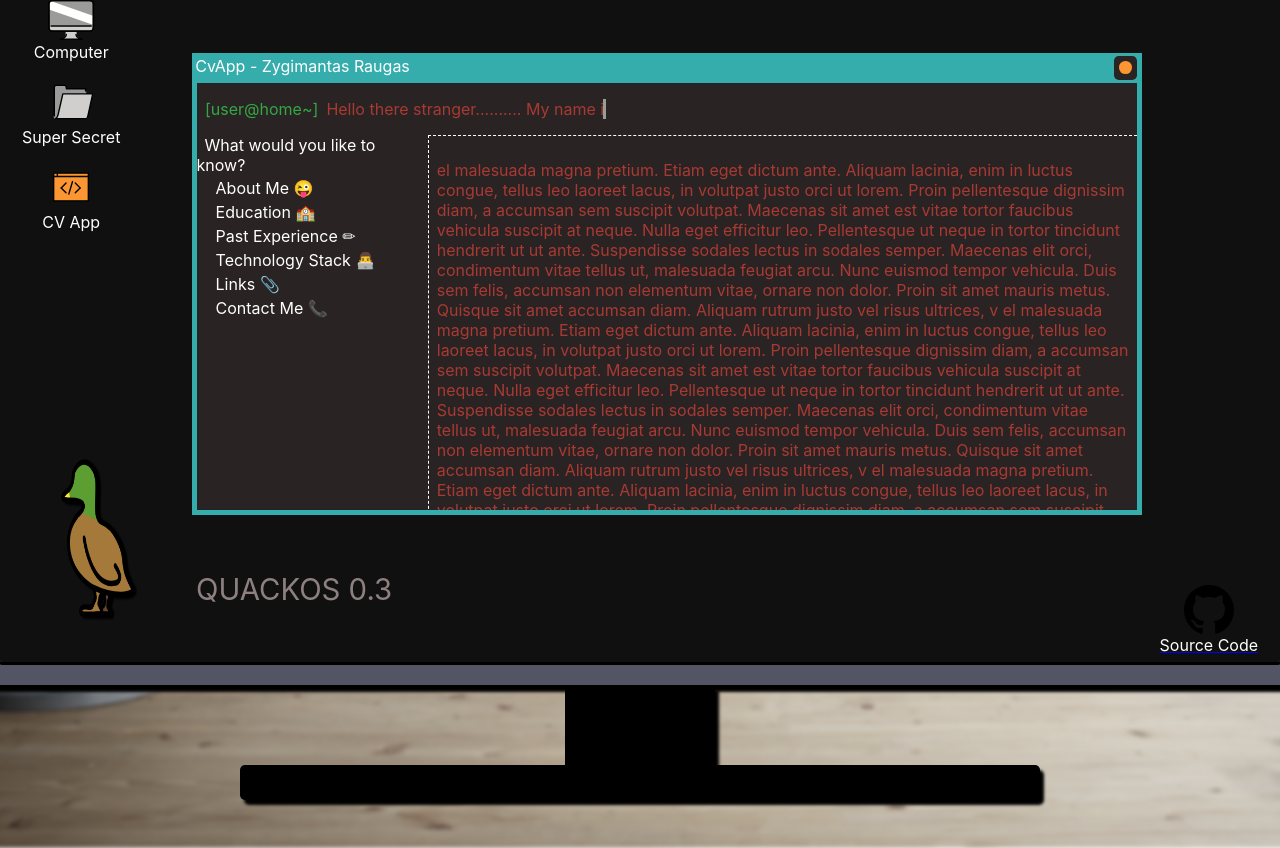
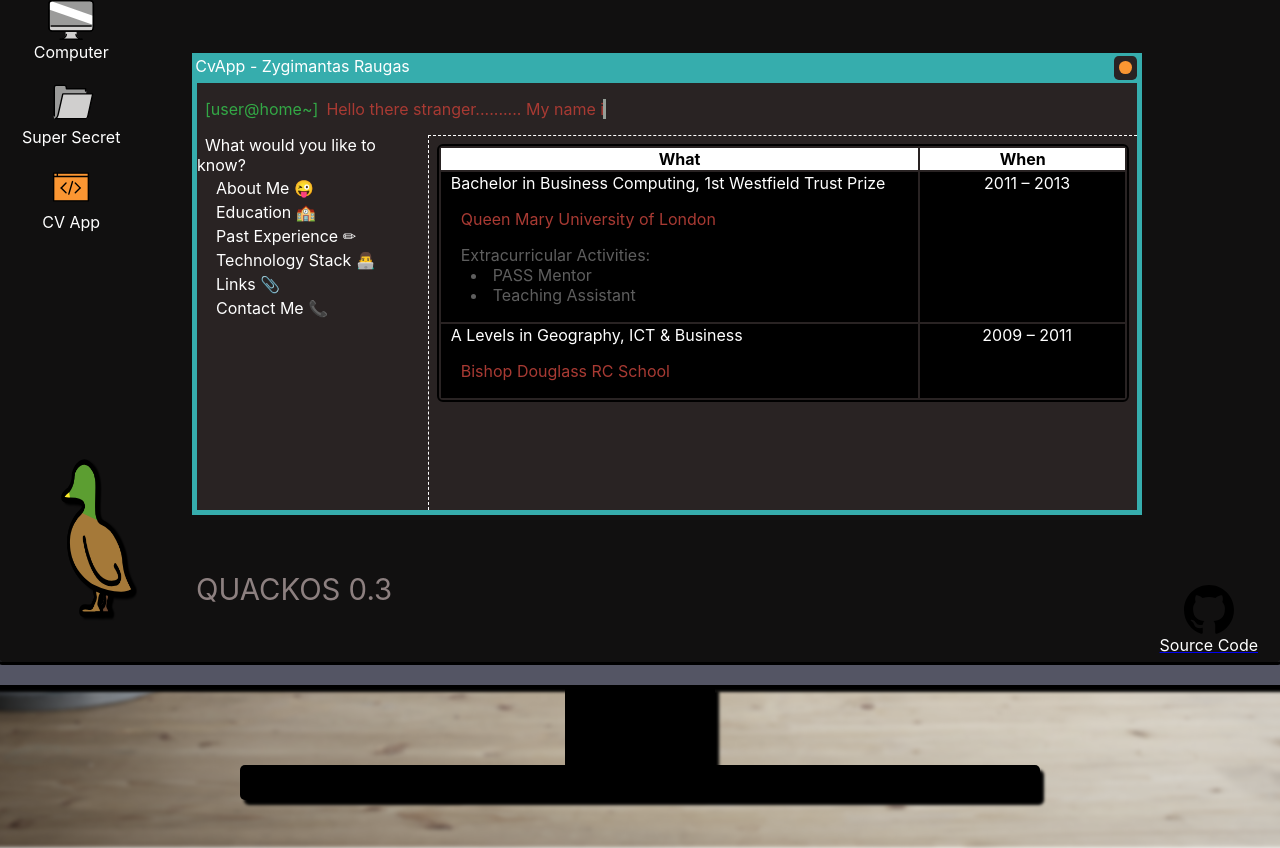
Before and after one commit to igiz/pages, a React (Create React App) app: page /education in a window 1280 px wide. Both pictures are taken after a click on the link "CV App". Shown: the top 848 px of the page. Built offline with nearby package versions, Linux system fonts and the light colour scheme.

Commit message:
Add AboutMe and Education content.

```diff
--- /dev/null
+++ b/src/components/Common.tsx
@@ -0,0 +1,19 @@
+import styled from "styled-components";
+
+export const SmallImage = styled.img`
+    width: 120px;
+    height: 100px;
+    border: 0.1rem solid white;
+    border-radius: 5px;
+    margin: 1rem;
+`;
+
+export const FlexContainer = styled.div<{ direction: "row" | "column" }>`
+    display: flex;
+    flex-direction: ${props => props.direction};
+    flex-basis: 100%;
+`;
+
+export const ColoredSpan = styled.span<{ color: string }>`
+    color: ${props => props.color};
+`;
--- a/src/components/CvApp.tsx
+++ b/src/components/CvApp.tsx
@@ -9,13 +9,10 @@
 
 import { NavLink } from '../types/types';
 import linkConfig from '../links.json';
-import profile from '../assets/profile.jpg';
-
-
-
-const ColoredSpan = styled.span<{ color: string }>`
-    color: ${props => props.color};
-`;
+import { ColoredSpan, FlexContainer } from './Common';
+import About from './views/About';
+import Education from './views/Education';
+import ComingSoon from './views/Experience';
 
 const ConsoleLine = styled.p`
     * {
@@ -46,11 +43,7 @@
     }
 `;
 
-const FlexContainer = styled.div<{ direction: "row" | "column" }>`
-    display: flex;
-    flex-direction: ${props => props.direction};
-    flex-basis: 100%;
-`;
+
 
 const ContentsContainer = styled.div`
     flex: 3;
@@ -61,14 +54,6 @@
     p {
         color: #A83A33
     }
-`;
-
-const SmallImage = styled.img`
-    width: 120px;
-    height: 100px;
-    border: 0.1rem solid white;
-    border-radius: 5px;
-    margin: 1rem;
 `;
 
 const NavigationContainer = styled.div`
@@ -134,6 +119,9 @@
                             <Route path="/education">
                                 <Education />
                             </Route>
+                            <Route path={["/experience", "/tech", "/links", "/contact"]}>
+                                <ComingSoon />
+                            </Route>
                         </Switch>
 
                     </FlexContainer>
@@ -143,57 +131,4 @@
     </Router >
 }
 
-
-const Education: React.FC = () => {
-    return <FlexContainer direction={"column"}>
-        <p> el malesuada magna pretium. Etiam eget dictum ante. Aliquam lacinia, enim in luctus congue, tellus leo laoreet lacus, in volutpat justo orci ut lorem.
-            Proin pellentesque dignissim diam, a accumsan sem suscipit volutpat.                            Maecenas sit amet est vitae tortor faucibus vehicula suscipit at neque.
-            Nulla eget efficitur leo. Pellentesque ut neque in tortor tincidunt hendrerit ut ut ante.
-            Suspendisse sodales lectus in sodales semper. Maecenas elit orci, condimentum vitae tellus ut, malesuada feugiat arcu. Nunc euismod tempor vehicula. Duis sem felis,
-            accumsan non elementum vitae, ornare non dolor. Proin sit amet mauris metus. Quisque sit amet accumsan diam. Aliquam rutrum justo vel risus ultrices, v
-            el malesuada magna pretium. Etiam eget dictum ante. Aliquam lacinia, enim in luctus congue, tellus leo laoreet lacus, in volutpat justo orci ut lorem.
-            Proin pellentesque dignissim diam, a accumsan sem suscipit volutpat.                            Maecenas sit amet est vitae tortor faucibus vehicula suscipit at neque.
-            Nulla eget efficitur leo. Pellentesque ut neque in tortor tincidunt hendrerit ut ut ante.
-            Suspendisse sodales lectus in sodales semper. Maecenas elit orci, condimentum vitae tellus ut, malesuada feugiat arcu. Nunc euismod tempor vehicula. Duis sem felis,
-            accumsan non elementum vitae, ornare non dolor. Proin sit amet mauris metus. Quisque sit amet accumsan diam. Aliquam rutrum justo vel risus ultrices, v
-            el malesuada magna pretium. Etiam eget dictum ante. Aliquam lacinia, enim in luctus congue, tellus leo laoreet lacus, in volutpat justo orci ut lorem.
-            Proin pellentesque dignissim diam, a accumsan sem suscipit volutpat.
-        </p>
-    </FlexContainer>
-}
-
-const About: React.FC = () => {
-    return <>
-        <SmallImage src={profile} />
-        <FlexContainer direction={"column"}>
-            <ColoredSpan color={"white"}>About Me</ColoredSpan>
-            <p>Lorem ipsum dolor sit amet, consectetur adipiscing elit.
-                Maecenas sit amet est vitae tortor faucibus vehicula suscipit at neque.
-                Nulla eget efficitur leo. Pellentesque ut neque in tortor tincidunt hendrerit ut ut ante.
-                Suspendisse sodales lectus in sodales semper. Maecenas elit orci, condimentum vitae tellus ut, malesuada feugiat arcu. Nunc euismod tempor vehicula. Duis sem felis,
-                accumsan non elementum vitae, ornare non dolor. Proin sit amet mauris metus. Quisque sit amet accumsan diam. Aliquam rutrum justo vel risus ultrices, v
-                el malesuada magna pretium. Etiam eget dictum ante. Aliquam lacinia, enim in luctus congue, tellus leo laoreet lacus, in volutpat justo orci ut lorem.
-                Proin pellentesque dignissim diam, a accumsan sem suscipit volutpat.                            Maecenas sit amet est vitae tortor faucibus vehicula suscipit at neque.
-                Nulla eget efficitur leo. Pellentesque ut neque in tortor tincidunt hendrerit ut ut ante.
-                Suspendisse sodales lectus in sodales semper. Maecenas elit orci, condimentum vitae tellus ut, malesuada feugiat arcu. Nunc euismod tempor vehicula. Duis sem felis,
-                accumsan non elementum vitae, ornare non dolor. Proin sit amet mauris metus. Quisque sit amet accumsan diam. Aliquam rutrum justo vel risus ultrices, v
-                el malesuada magna pretium. Etiam eget dictum ante. Aliquam lacinia, enim in luctus congue, tellus leo laoreet lacus, in volutpat justo orci ut lorem.
-                Proin pellentesque dignissim diam, a accumsan sem suscipit volutpat.                            Maecenas sit amet est vitae tortor faucibus vehicula suscipit at neque.
-                Nulla eget efficitur leo. Pellentesque ut neque in tortor tincidunt hendrerit ut ut ante.
-                Suspendisse sodales lectus in sodales semper. Maecenas elit orci, condimentum vitae tellus ut, malesuada feugiat arcu. Nunc euismod tempor vehicula. Duis sem felis,
-                accumsan non elementum vitae, ornare non dolor. Proin sit amet mauris metus. Quisque sit amet accumsan diam. Aliquam rutrum justo vel risus ultrices, v
-                el malesuada magna pretium. Etiam eget dictum ante. Aliquam lacinia, enim in luctus congue, tellus leo laoreet lacus, in volutpat justo orci ut lorem.
-                Proin pellentesque dignissim diam, a accumsan sem suscipit volutpat.                            Maecenas sit amet est vitae tortor faucibus vehicula suscipit at neque.
-                Nulla eget efficitur leo. Pellentesque ut neque in tortor tincidunt hendrerit ut ut ante.
-                Suspendisse sodales lectus in sodales semper. Maecenas elit orci, condimentum vitae tellus ut, malesuada feugiat arcu. Nunc euismod tempor vehicula. Duis sem felis,
-                accumsan non elementum vitae, ornare non dolor. Proin sit amet mauris metus. Quisque sit amet accumsan diam. Aliquam rutrum justo vel risus ultrices, v
-                el malesuada magna pretium. Etiam eget dictum ante. Aliquam lacinia, enim in luctus congue, tellus leo laoreet lacus, in volutpat justo orci ut lorem.
-                Proin pellentesque dignissim diam, a accumsan sem suscipit volutpat.
-            </p>
-            <p>(This section will be filled soon , I promise)</p>
-            <p>♪┏(・o･)┛♪┗ ( ･o･) ┓♪</p>
-        </FlexContainer>
-    </>
-}
-
 export default CvApp;
--- /dev/null
+++ b/src/components/views/About.tsx
@@ -0,0 +1,28 @@
+import React from 'react';
+import styled from 'styled-components';
+
+import { ColoredSpan, FlexContainer, SmallImage } from '../Common';
+import profile from '../../assets/profile.jpg';
+
+const Container = styled(FlexContainer)`
+    img {
+        margin-top: 40px;
+    }
+`
+
+const About: React.FC = () => {
+    return <Container direction={"row"}>
+        <SmallImage src={profile} />
+        <FlexContainer direction={"column"}>
+            <ColoredSpan color={"white"}>About Me</ColoredSpan>
+            <p>Software Engineer based in London with over 8 years’ experience in the software development industry.
+                Over this period, I have worked in various teams and gathered knowledge in various technologies to implement and maintain applications for financial reporting, budgeting, analytics and BIM data on both web and desktop applications.
+                I enjoy taking on technical tasks of any complexity. I am passionate and always seek to learn new technologies and tools to widen my skill set.
+                I also have extensive experience working with customers and troubleshooting technical issues live on calls.
+            </p>
+            <p>♪┏(・o･)┛♪┗ ( ･o･) ┓♪</p>
+        </FlexContainer>
+    </Container>
+}
+
+export default About;
--- /dev/null
+++ b/src/components/views/Education.tsx
@@ -0,0 +1,81 @@
+import React from 'react';
+import styled
+    from 'styled-components';
+import { FlexContainer } from '../Common';
+
+const Table = styled.table`
+    width: 100%;
+    text-align: left;
+    border: solid black 2px;
+    border-radius:6px;
+
+
+    th {
+        background-color: white;
+        text-align: center;
+    }
+    tr {
+        p {
+            padding-left: 10px;
+        }
+        text-align: left;
+        td {
+            padding-left: 10px;
+            color: white;
+            :nth-child(1) {
+                width: 70%;
+            }
+            :nth-child(2) {
+                text-align: center;
+                vertical-align: top;
+                width: 30%;
+            }
+
+            span {
+                color: #ffffff5e;
+                * {
+                    padding-left: 10px;
+                }
+            }
+        }
+        background-color: #000000;
+    }
+`
+
+
+const Education: React.FC = () => {
+    return <FlexContainer direction={"column"}>
+        <Table>
+            <tr>
+                <th>What</th>
+                <th>When</th>
+            </tr>
+            <tr>
+                <td>
+                    Bachelor in Business Computing, 1st
+                    Westfield Trust Prize
+                    <p>Queen Mary University of London</p>
+                    <p>
+                        <span>
+                            Extracurricular Activities:
+                            <li>PASS Mentor</li>
+                            <li>Teaching Assistant</li>
+                        </span>
+                    </p>
+                </td>
+                <td>
+                    2011 – 2013
+                </td>
+            </tr>
+            <tr>
+                <td>
+                    A Levels in Geography, ICT &amp; Business
+                    <p>Bishop Douglass RC School</p>
+                </td>
+                <td>2009 – 2011</td>
+            </tr>
+        </Table>
+    </FlexContainer>
+}
+
+export default Education;
--- /dev/null
+++ b/src/components/views/Experience.tsx
@@ -0,0 +1,9 @@
+import React from "react";
+
+const ComingSoon: React.FC = () => {
+    return <p>
+        (COMING SOONG)
+    </p>
+}
+
+export default ComingSoon;
```
